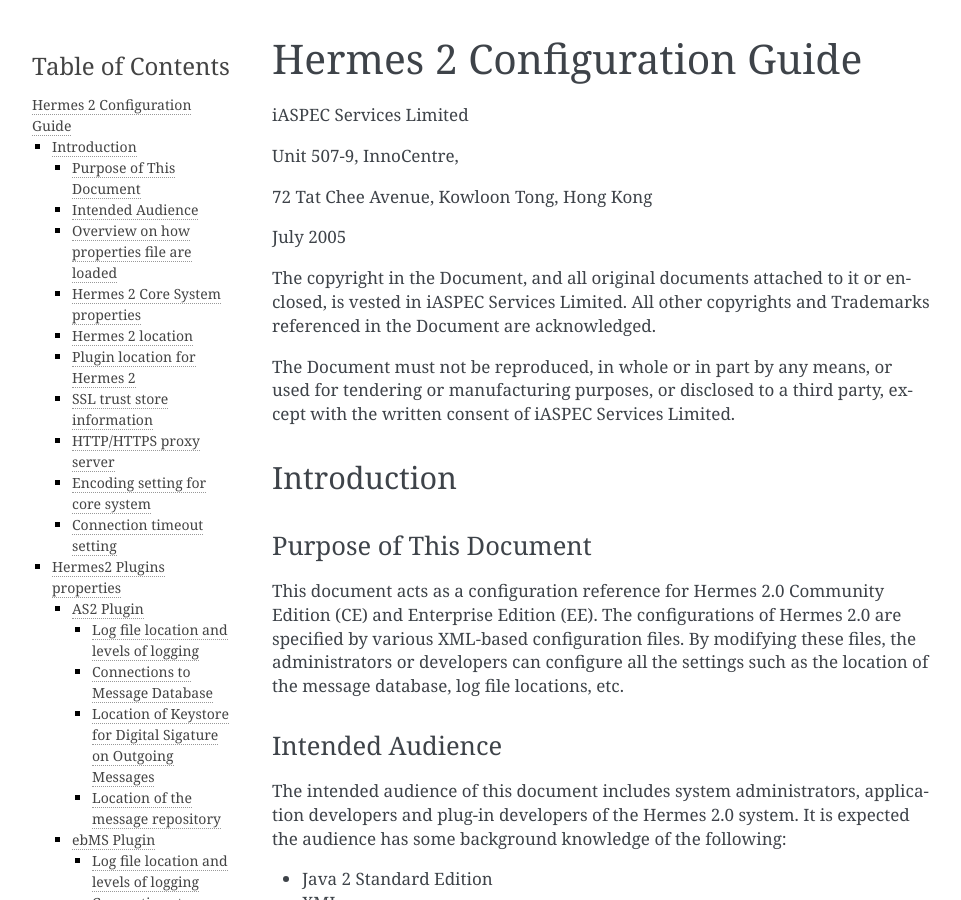
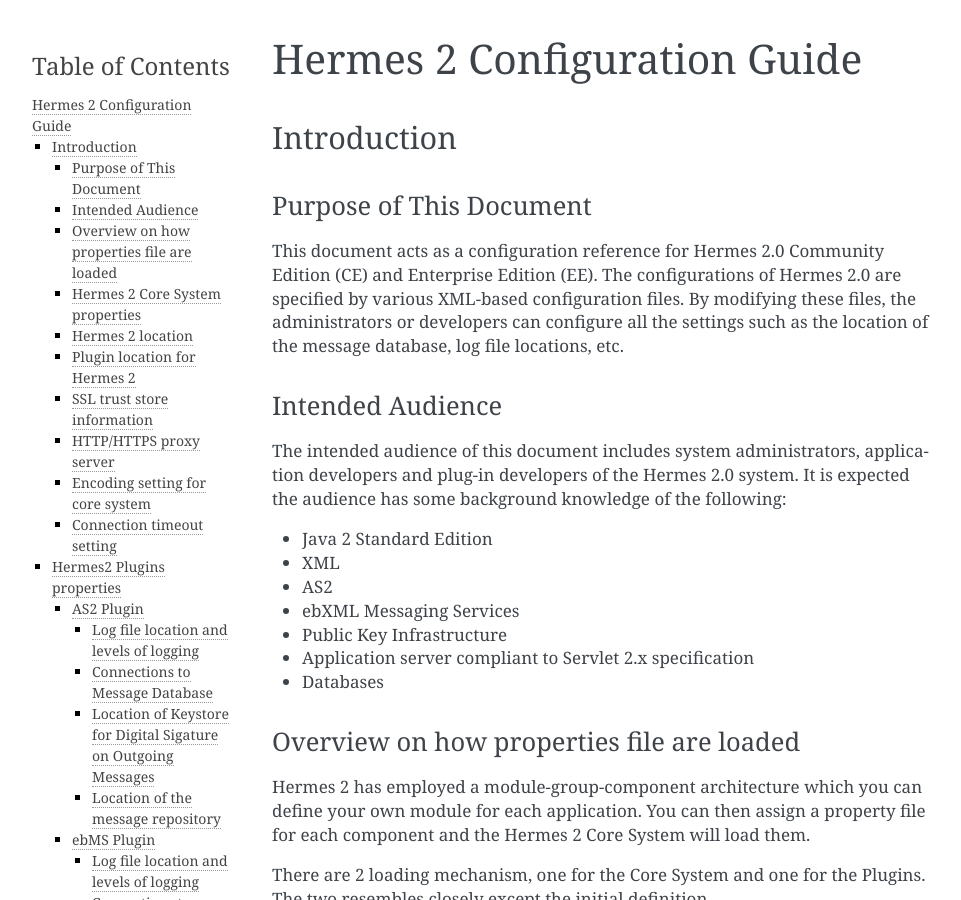
Before and after one commit to cecid/hermes-docs, a Sphinx documentation site: the page built from docs/source/configuration.rst, in a window 1280 px wide and 900 px high. Shown: the whole window, without its empty margins (148-1109 px from the left). Built offline with Sphinx 7.4.7, drawn with Linux system fonts in a browser that asks for light colours.

Commit message:
delete version info and copyright info

```diff
--- a/docs/source/configuration.rst
+++ b/docs/source/configuration.rst
@@ -2,19 +2,6 @@
 
 Hermes 2 Configuration Guide
 ============================
-
-iASPEC Services Limited
-
-Unit 507-9, InnoCentre,
-
-72 Tat Chee Avenue, Kowloon Tong, Hong Kong
-
-July 2005
-
-The copyright in the Document, and all original documents attached to it or enclosed, is vested in iASPEC Services Limited.  All other copyrights and Trademarks referenced in the Document are acknowledged.
-
-The Document must not be reproduced, in whole or in part by any means, or used for tendering or manufacturing purposes, or disclosed to a third party, except with the written consent of iASPEC Services Limited.
-
 
 Introduction
 ------------
```
